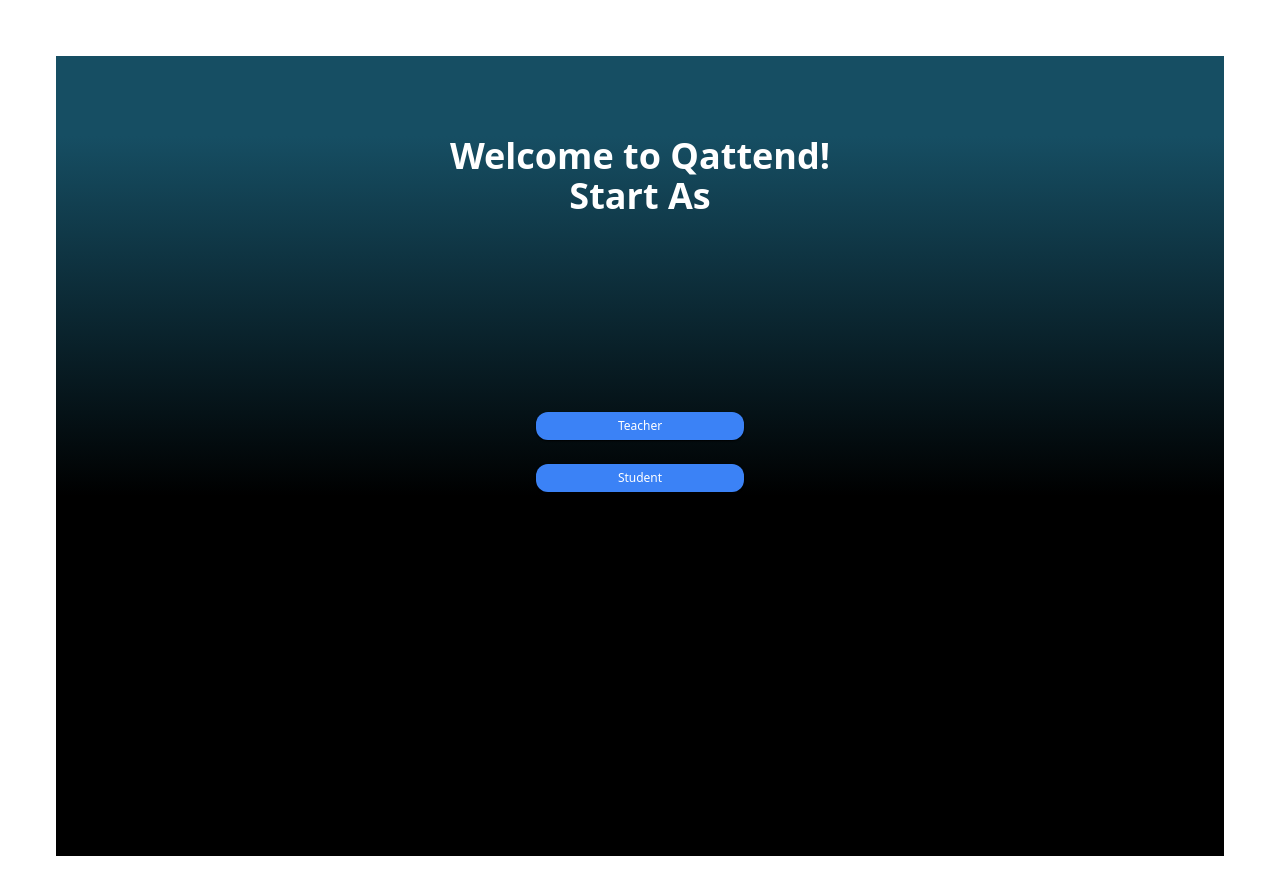
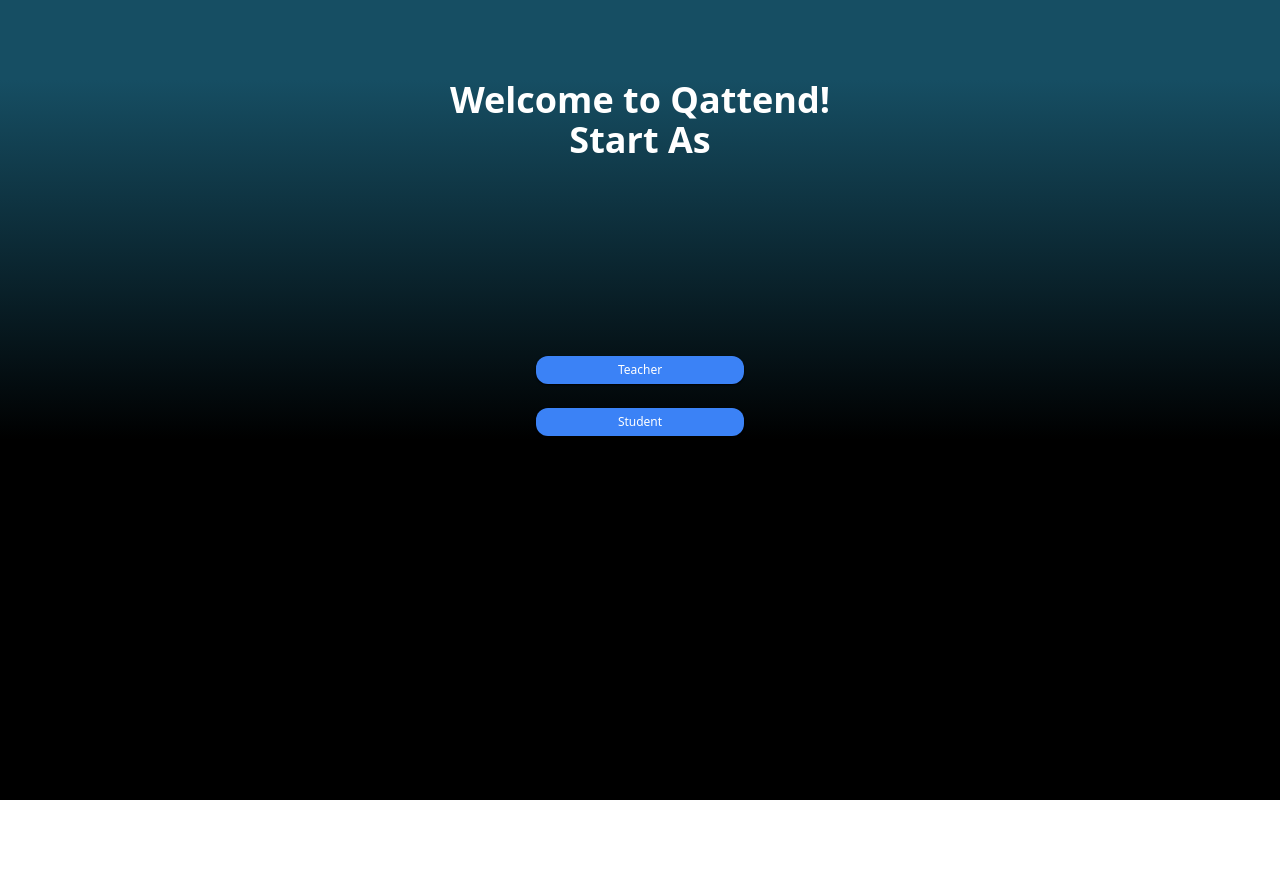
Before and after one commit to dhirtiman/q-attend, a Vue app: page /home in a window 1280 px wide. Shown: the top 894 px of the page. After the commit the page ends 800 px from the top, so only its background shows below. Built offline with nearby package versions, Linux system fonts and the light colour scheme.

Commit message:
navigation thing

```diff
--- a/src/App.vue
+++ b/src/App.vue
@@ -1,6 +1,11 @@
 
 <template>
-  <div class=" sm:p-4 md:p-8 lg:p-14">
+    <header v-if="!inHome" class="fixed top-0 left-0 right-0 bg-black bg-opacity-25 text-white py-2 px-6 z-10">
+      <div class="flex justify-between items-center">
+        <router-link to="/previous" class="text-xl font-bold">⬅</router-link>
+      </div>
+    </header>
+  <div class="">
     <RouterView ></RouterView>
   </div>
 </template>
@@ -8,7 +13,11 @@
 <script>
 
 export default {
-
+  computed: {
+    inHome(){
+      return  true ? this.$route.fullPath === '/home' : false;
+    }
+  }
 }
 </script>
 
```
